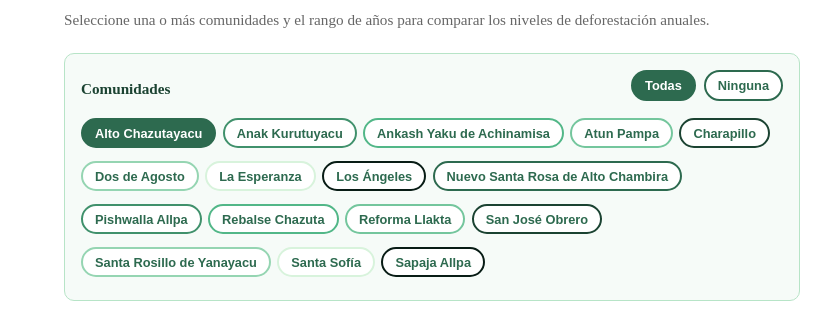
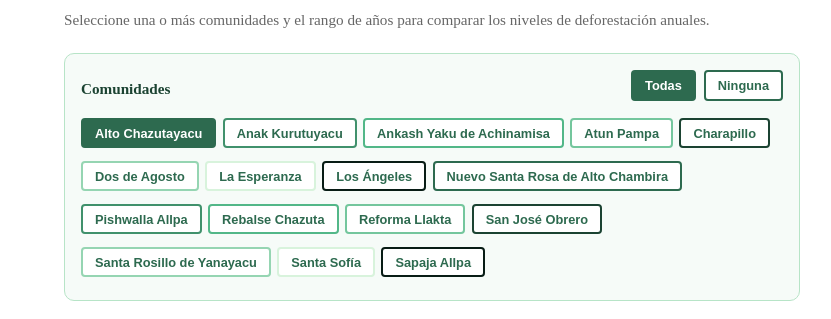
Before and after one commit to dorinahorvath1-blip/deforestacion-, a Next.js app: page / in a window 1280 px wide. Both pictures are taken after a click on the button "Estadísticas". Shown: the part 291-610 px from the top of the page, without its empty margins (208-1039 px from the left). Built offline with nearby package versions, Linux system fonts and the light colour scheme.

Commit message:
Change community selector buttons from bubbles to boxes

```diff
--- a/src/app/Estadisticas.tsx
+++ b/src/app/Estadisticas.tsx
@@ -173,7 +173,7 @@ export default function Estadisticas() {
 
   const btnBase: React.CSSProperties = {
     padding: "0.35rem 0.75rem",
-    borderRadius: "20px",
+    borderRadius: "4px",
     border: "2px solid #2d6a4f",
     cursor: "pointer",
     fontSize: "0.8rem",
```
